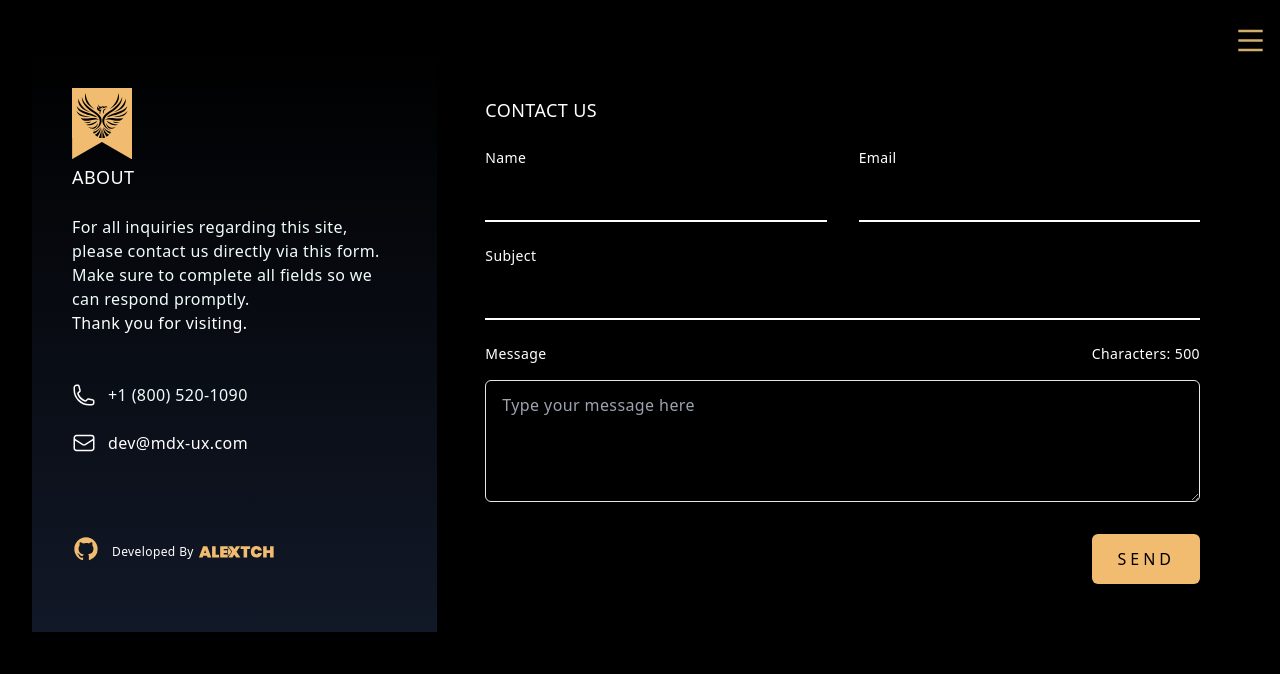
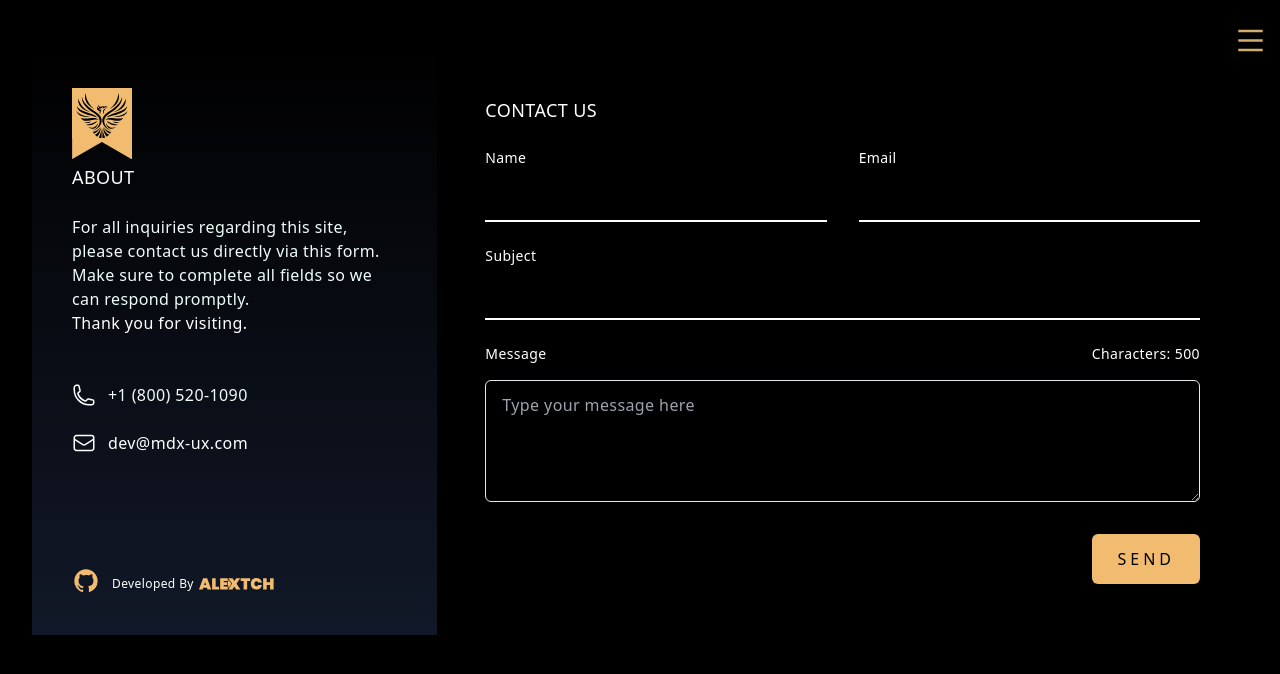
Before and after one commit to AleksandreTch/MediaShareApp, a Next.js app: page /about in a window 1280 px wide. Shown: the top 674 px of the page. Built offline with nearby package versions, Linux system fonts and the light colour scheme.

Commit message:
20230108 (Will_03)

```diff
--- a/pages/about/index.js
+++ b/pages/about/index.js
@@ -230,7 +230,7 @@ const About = () => {
                         <span className="ml-3">dev@mdx-ux.com</span>
                       </dd>
                     </dl>
-                    <ul role="list" className="flex mt-20 space-x-3">
+                    <ul role="list" className="flex space-x-3 mt-28">
                       <li>
                         <a
                           className="text-[#f1bc70] hover:text-white"
```
